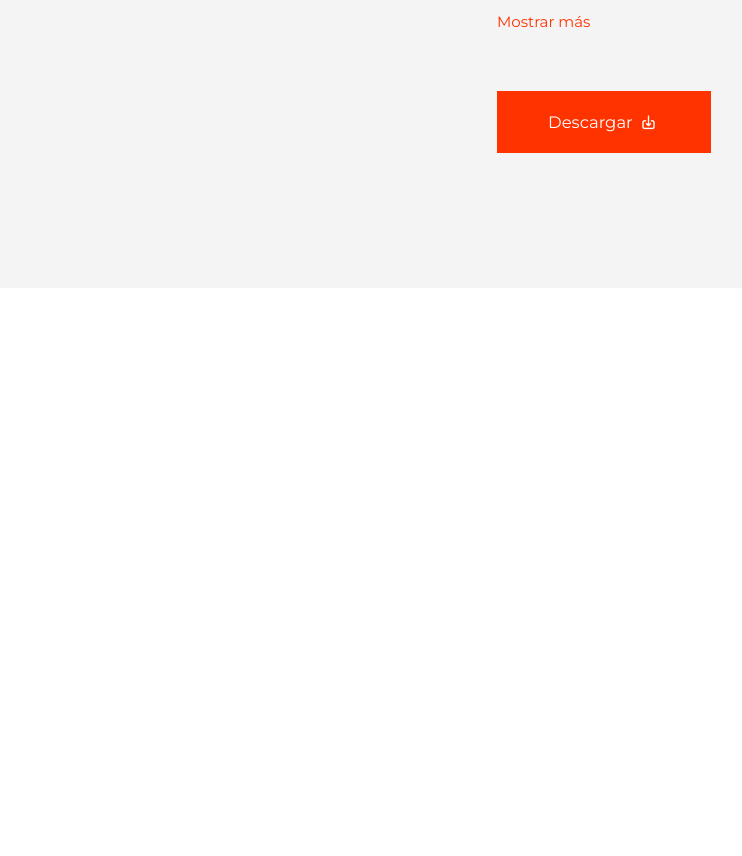
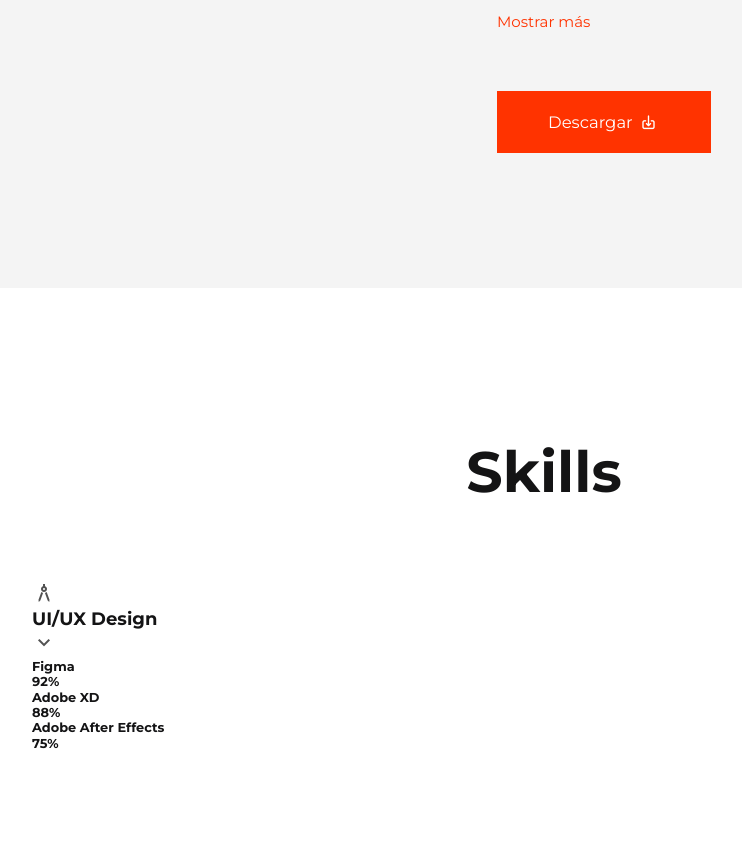
Before and after one commit to leivahm/iu, a plain HTML site: page index.html in a window 1280 px wide. Shown: the part 1743-2599 px from the top of the page, without its empty margins (96-838 px from the left). Before the commit the page ends 2031 px from the top, so only its background shows below. Drawn offline with nearby package versions, Linux system fonts and the light colour scheme.

Commit message:
defining skills

```diff
--- a/assets/css/style.css
+++ b/assets/css/style.css
@@ -113,7 +113,7 @@ nav {
     align-items: center;
     justify-content: center;
     position: fixed;
-    top: 1rem;
+    top: 0;
     z-index: 2;
     border-bottom: 1px solid var(--color-light);
 }
--- a/index.html
+++ b/index.html
@@ -92,7 +92,59 @@
             </div>
         </div>
     </section>
+    <!-- ======== END OF ABOUT ======== -->
 
+    <section class="skills">
+        <h1>Skills</h1>
+        <div class="container">
+            <div class="skill">
+                <div class="head">
+                    <div class="left">
+                        <span class="material-symbols-sharp">
+                            architecture
+                        </span>
+                        <h4>UI/UX Design</h4>
+                        <span class="material-symbols-sharp">
+                            expand_more
+                        </span>
+                    </div>
+
+                    <div class="items">
+                        <div class="item">
+                            <H5>Figma</H5>
+                            <div class="progress-area">
+                                <div class="progress-bar">
+                                    <div class="progress"></div>
+                                    <h5>92%</h5>
+                                </div>
+                            </div>
+                        </div>
+                        <!-- END OF ITEM -->
+                        <div class="item">
+                            <H5>Adobe XD</H5>
+                            <div class="progress-area">
+                                <div class="progress-bar">
+                                    <div class="progress"></div>
+                                    <h5>88%</h5>
+                                </div>
+                            </div>
+                        </div>
+                        <!-- END OF ITEM -->
+                        <div class="item">
+                            <H5>Adobe After Effects</H5>
+                            <div class="progress-area">
+                                <div class="progress-bar">
+                                    <div class="progress"></div>
+                                    <h5>75%</h5>
+                                </div>
+                            </div>
+                        </div>
+                        <!-- END OF ITEM -->
+                    </div>
+                </div>
+            </div>
+        </div>
+    </section>
 
 </body>
 </html>
```
